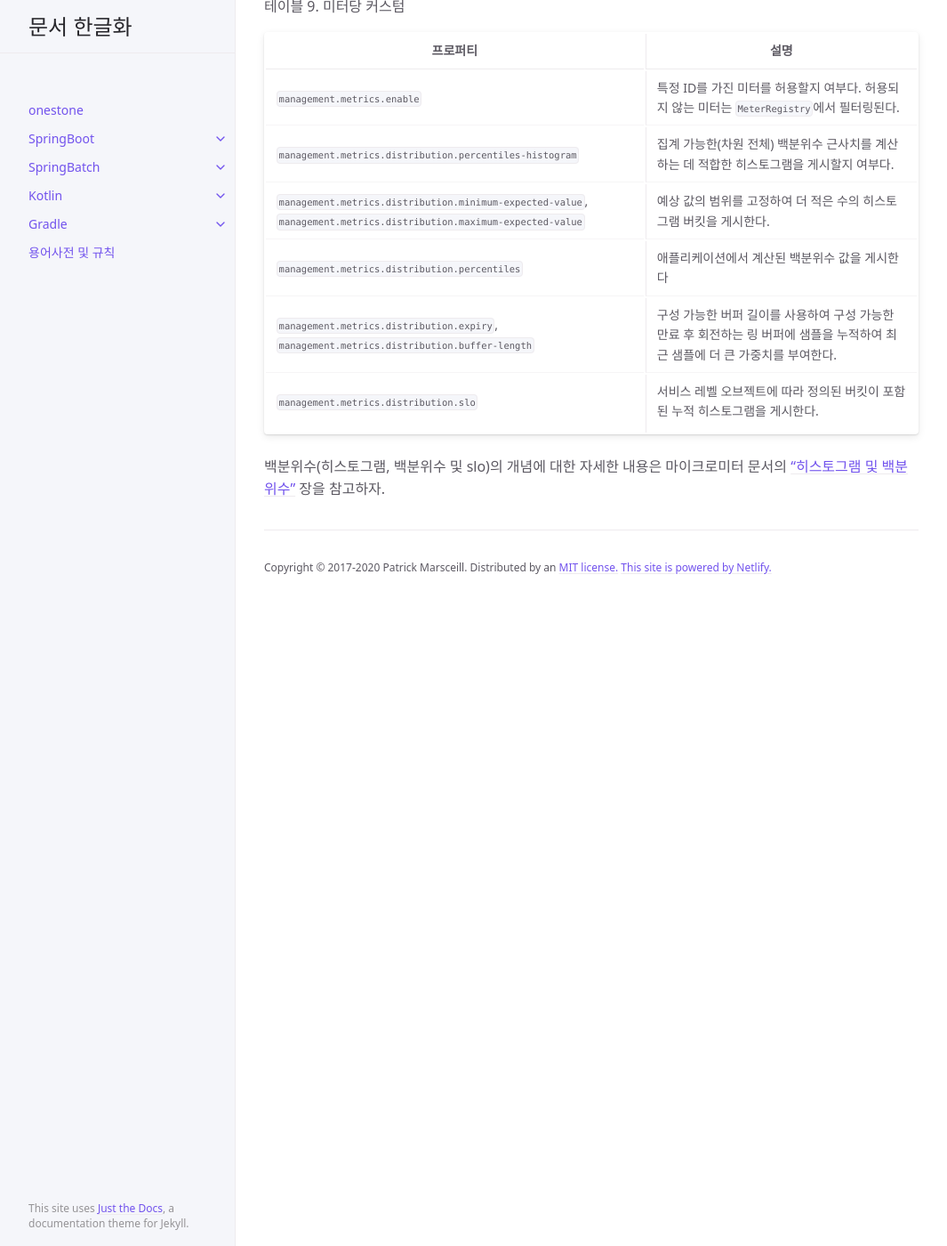
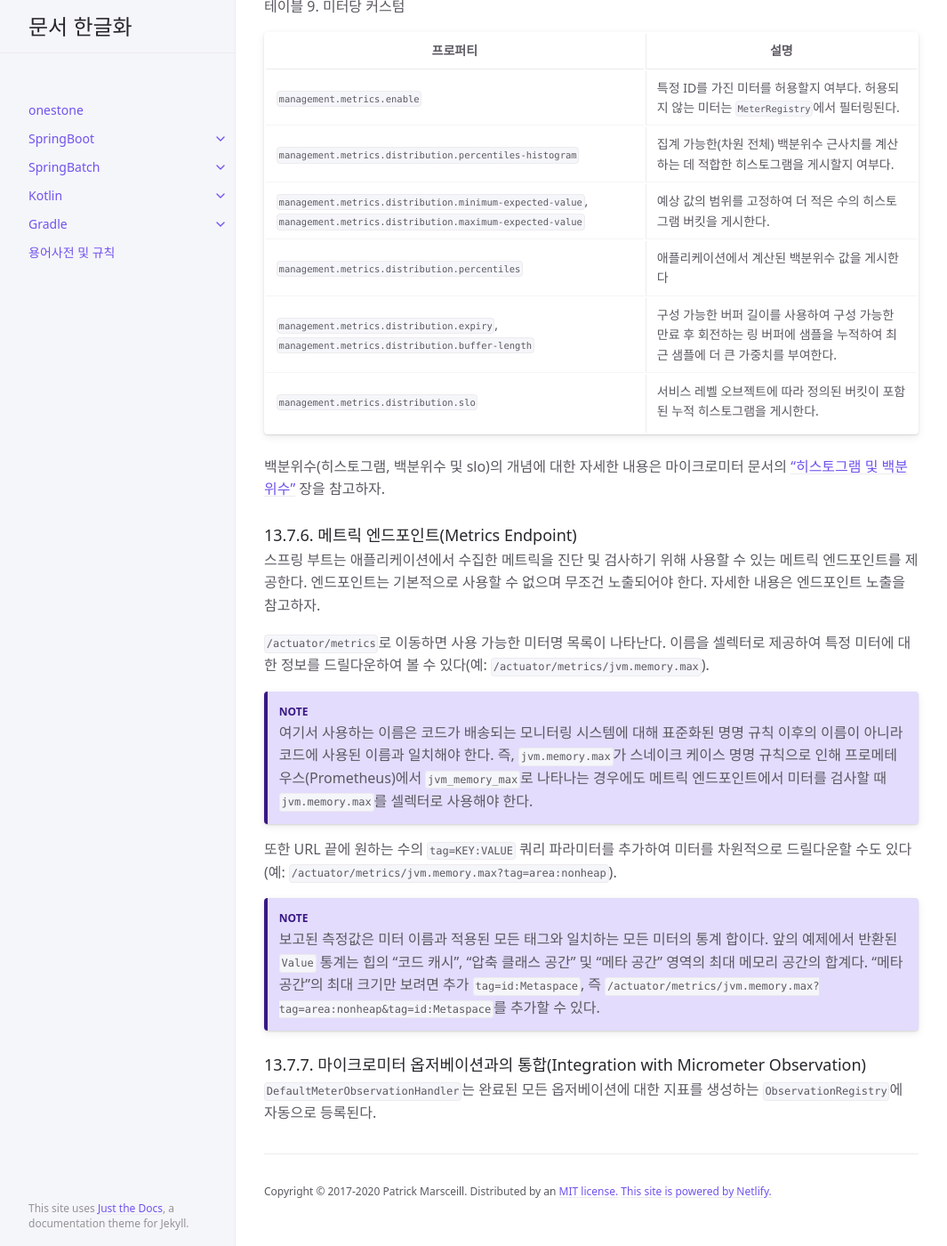
Before and after one commit to onestone9900/onestone9900.github.io, a Jekyll site: the page built from docs/spring_boot/3.1.1/spring_boot/13.production_ready_features.md, in a window 1280 px wide and 1400 px high, scrolled down 77661 px. Shown: the whole window at 89% size, without its empty margins (107-1172 px from the left). Built offline with Jekyll 4.4.1, drawn with Linux system fonts in a browser that asks for light colours; some of the changed text lies outside the part shown.

Commit message:
docs: spring boot - 13.7.6. 메트릭 엔드포인트(Metrics Endpoint)

```diff
--- a/docs/spring_boot/3.1.1/spring_boot/13.production_ready_features.md
+++ b/docs/spring_boot/3.1.1/spring_boot/13.production_ready_features.md
@@ -100,11 +100,11 @@ nav_order: 13
           - @Timed 어노테이션 지원(@Timed Annotation Support)
           - 레디스 메트릭(Redis Metrics)
         - 13.7.4. 커스텀 메트릭 등록(Registering Custom Metrics)
-        - 13.7.5. Customizing Individual Metrics
-          - Common Tags
-          - Per-meter Properties
-        - 13.7.6. Metrics Endpoint
-        - 13.7.7. Integration with Micrometer Observation
+        - 13.7.5. 개별 메트릭 커스텀(Customizing Individual Metrics)
+          - 공통 태그(Common Tags)
+          - 미터별 프로퍼티(Per-meter Properties)
+        - 13.7.6. 메트릭 엔드포인트(Metrics Endpoint)
+        - 13.7.7. 마이크로미터 옵저베이션과의 통합(Integration with Micrometer Observation)
       - 13.8. Tracing
         - 13.8.1. Supported Tracers
         - 13.8.2. Getting Started
@@ -2932,3 +2932,21 @@ management:
 |`management.metrics.distribution.slo`|서비스 레벨 오브젝트에 따라 정의된 버킷이 포함된 누적 히스토그램을 게시한다.|
 
 백분위수(히스토그램, 백분위수 및 slo)의 개념에 대한 자세한 내용은 마이크로미터 문서의 ["히스토그램 및 백분위수"](https://micrometer.io/docs/concepts#_histograms_and_percentiles) 장을 참고하자.
+
+
+### 13.7.6. 메트릭 엔드포인트(Metrics Endpoint)
+스프링 부트는 애플리케이션에서 수집한 메트릭을 진단 및 검사하기 위해 사용할 수 있는 메트릭 엔드포인트를 제공한다. 엔드포인트는 기본적으로 사용할 수 없으며 무조건 노출되어야 한다. 자세한 내용은 엔드포인트 노출을 참고하자.
+
+`/actuator/metrics`로 이동하면 사용 가능한 미터명 목록이 나타난다. 이름을 셀렉터로 제공하여 특정 미터에 대한 정보를 드릴다운하여 볼 수 있다(예: `/actuator/metrics/jvm.memory.max`).
+
+{: .note}
+여기서 사용하는 이름은 코드가 배송되는 모니터링 시스템에 대해 표준화된 명명 규칙 이후의 이름이 아니라 코드에 사용된 이름과 일치해야 한다. 즉, `jvm.memory.max`가 스네이크 케이스 명명 규칙으로 인해 프로메테우스(Prometheus)에서 `jvm_memory_max`로 나타나는 경우에도 메트릭 엔드포인트에서 미터를 검사할 때 `jvm.memory.max`를 셀렉터로 사용해야 한다.
+
+또한 URL 끝에 원하는 수의 `tag=KEY:VALUE` 쿼리 파라미터를 추가하여 미터를 차원적으로 드릴다운할 수도 있다(예: `/actuator/metrics/jvm.memory.max?tag=area:nonheap`).
+
+{: .note}
+보고된 측정값은 미터 이름과 적용된 모든 태그와 일치하는 모든 미터의 통계 합이다. 앞의 예제에서 반환된 `Value` 통계는 힙의 "코드 캐시", "압축 클래스 공간" 및 "메타 공간" 영역의 최대 메모리 공간의 합계다. "메타공간"의 최대 크기만 보려면 추가 `tag=id:Metaspace`, 즉 `/actuator/metrics/jvm.memory.max?tag=area:nonheap&tag=id:Metaspace`를 추가할 수 있다.
+
+
+###  13.7.7. 마이크로미터 옵저베이션과의 통합(Integration with Micrometer Observation)
+`DefaultMeterObservationHandler`는 완료된 모든 옵저베이션에 대한 지표를 생성하는 `ObservationRegistry`에 자동으로 등록된다.
```
